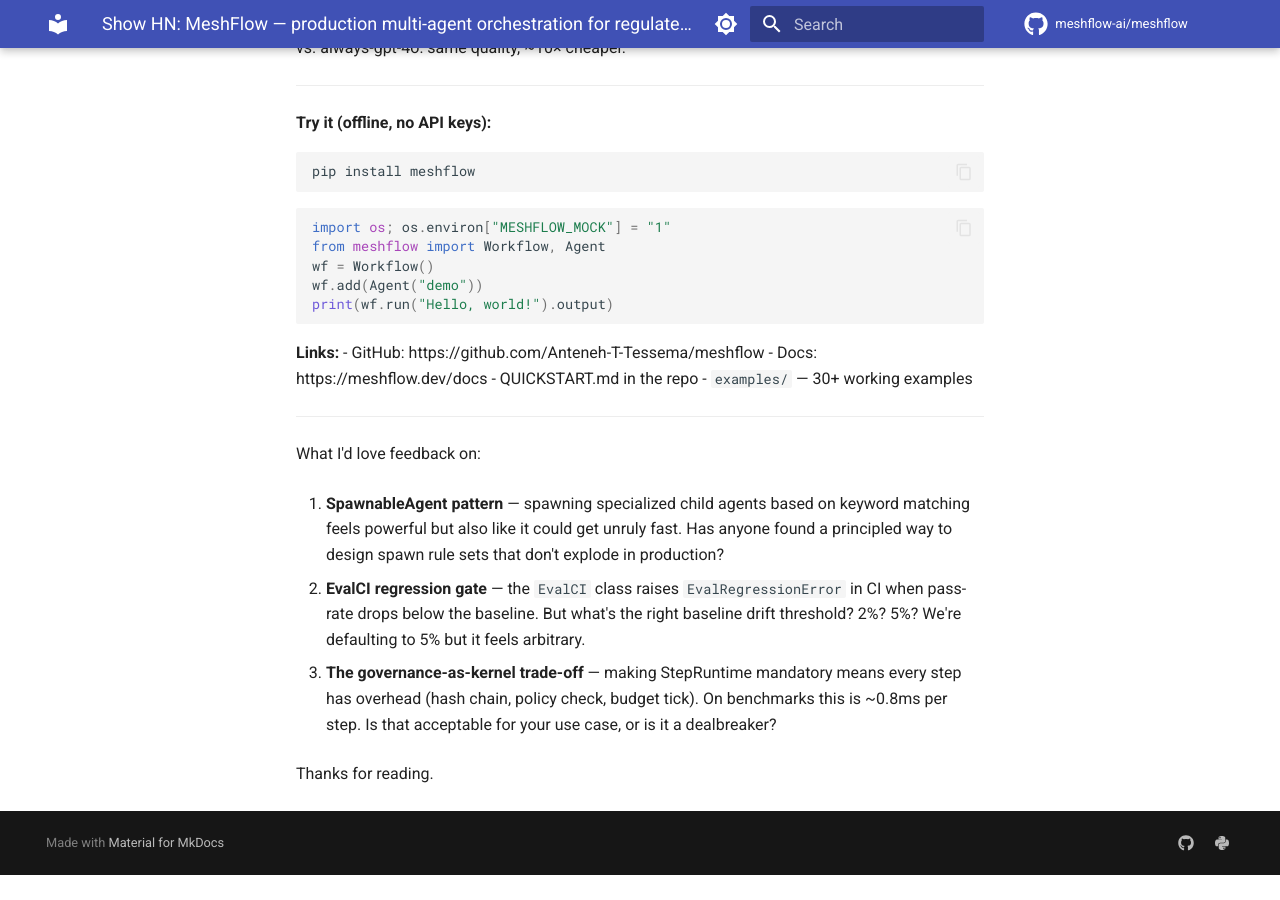
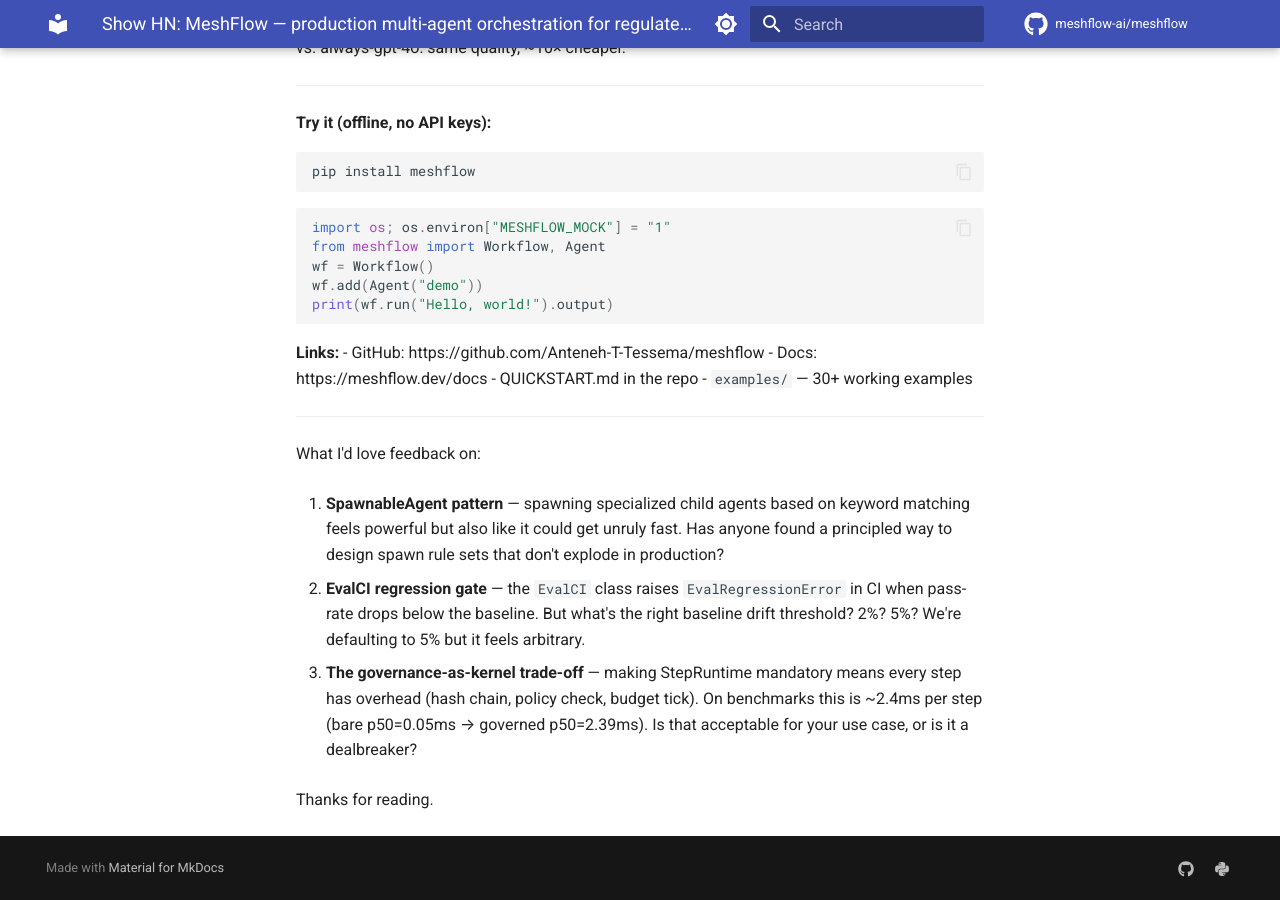
Before and after one commit to Anteneh-T-Tessema/meshflow, an MkDocs documentation site: the page built from docs/launch/show_hn.md, in a window 1280 px wide and 900 px high, scrolled down 2675 px. Built offline with MkDocs 1.6.1 and Material for MkDocs 9.7.7, drawn with Linux system fonts in a browser that asks for light colours; comment, search, counter and statistics services are not loaded; the version menu is left out; before the commit the page ends 3550 px from its top, so only the background shows below that.

Commit message:
docs(launch): fix governance overhead benchmark — 2.4ms not 0.8ms
Co-Authored-By: Claude Sonnet 4.6 <noreply@anthropic.com>

```diff
--- a/docs/launch/show_hn.md
+++ b/docs/launch/show_hn.md
@@ -103,6 +103,6 @@ What I'd love feedback on:
 
 2. **EvalCI regression gate** — the `EvalCI` class raises `EvalRegressionError` in CI when pass-rate drops below the baseline. But what's the right baseline drift threshold? 2%? 5%? We're defaulting to 5% but it feels arbitrary.
 
-3. **The governance-as-kernel trade-off** — making StepRuntime mandatory means every step has overhead (hash chain, policy check, budget tick). On benchmarks this is ~0.8ms per step. Is that acceptable for your use case, or is it a dealbreaker?
+3. **The governance-as-kernel trade-off** — making StepRuntime mandatory means every step has overhead (hash chain, policy check, budget tick). On benchmarks this is ~2.4ms per step (bare p50=0.05ms → governed p50=2.39ms). Is that acceptable for your use case, or is it a dealbreaker?
 
 Thanks for reading.
```
